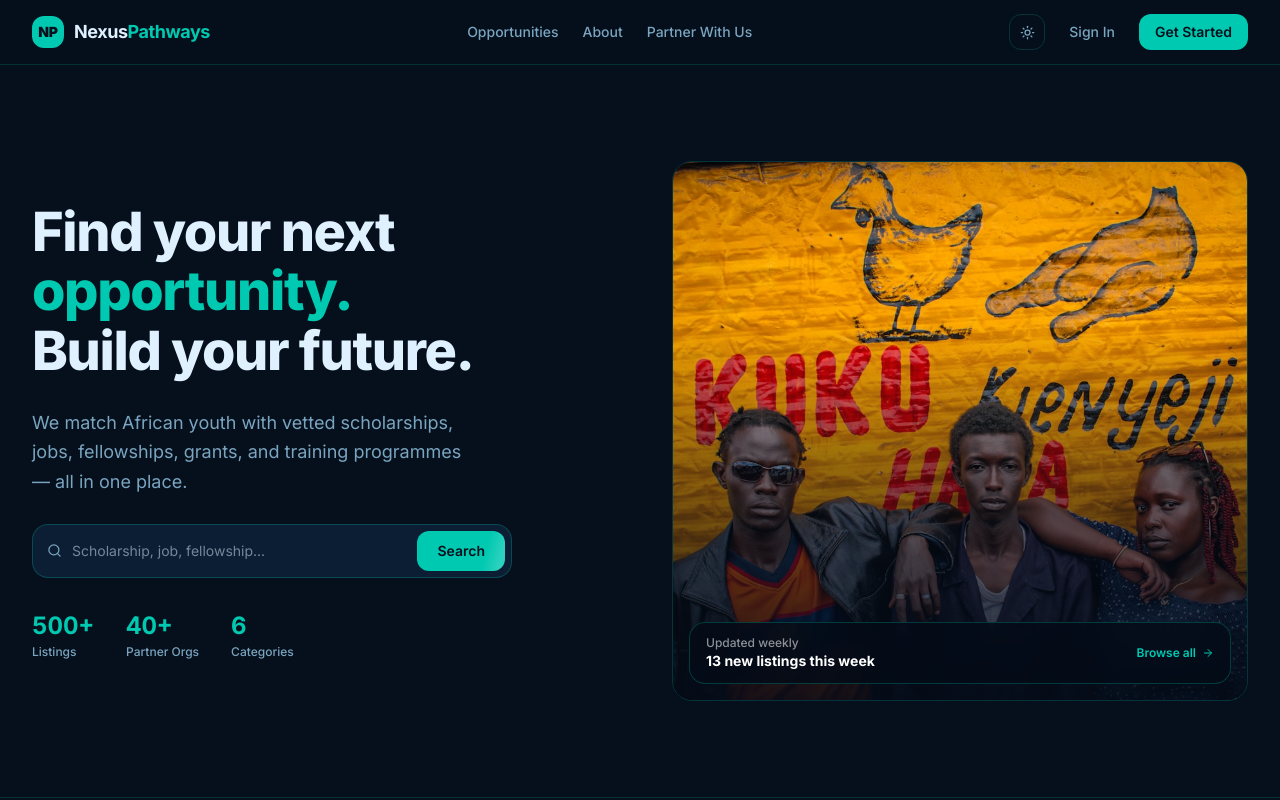
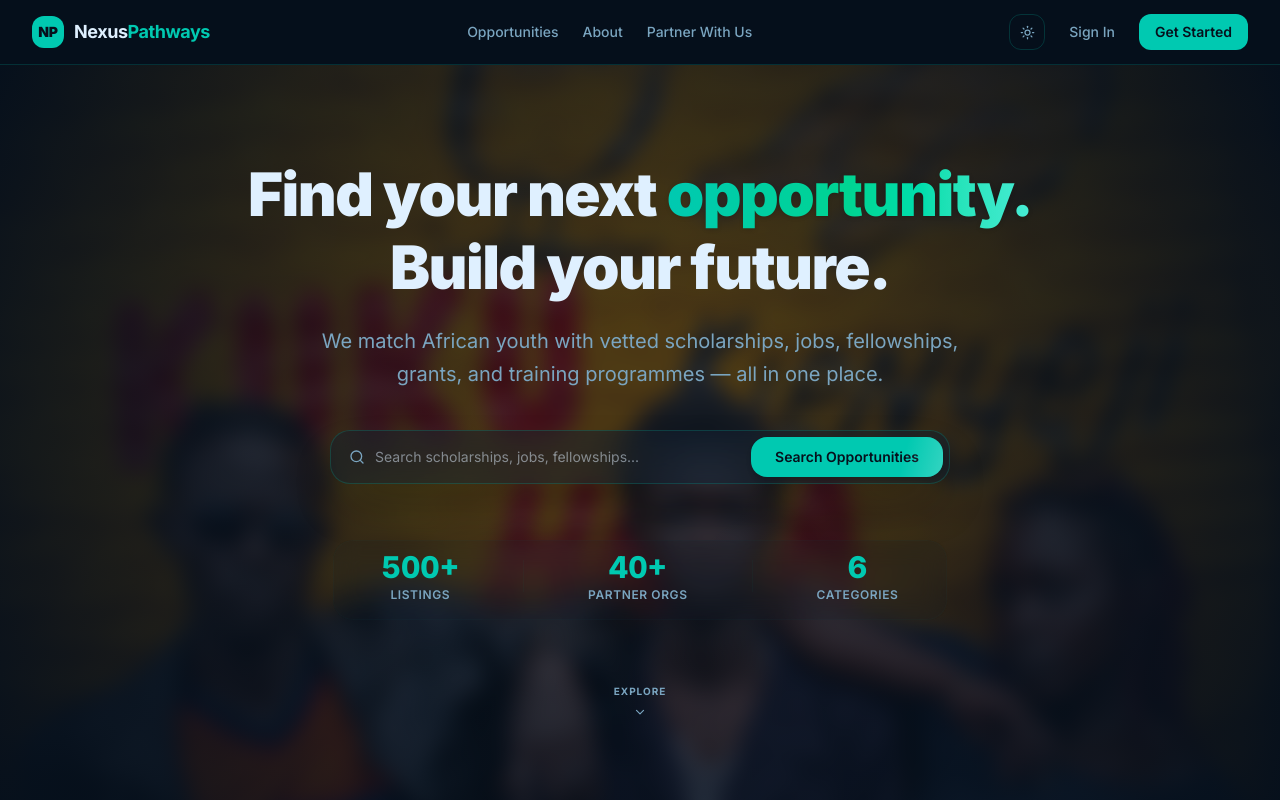
Before and after one commit to rennoxm/nexuspathways, a Next.js app: page / in a window 1280 px wide. Shown: the top 800 px of the page. Built offline with nearby package versions, Linux system fonts and the light colour scheme.

Commit message:
new hero

```diff
--- a/components/home/CategoryGrid.tsx
+++ b/components/home/CategoryGrid.tsx
@@ -48,7 +48,7 @@
   const { isLoggedIn } = useAuth();
 
   return (
-    <section className="w-full py-16" style={{ borderTop: "1px solid var(--border)" }}>
+    <section id="categories" className="w-full py-16" style={{ borderTop: "1px solid var(--border)" }}>
       <div className="max-w-7xl mx-auto px-4 sm:px-6 lg:px-8">
 
         {/* Header */}
--- a/components/home/Hero.tsx
+++ b/components/home/Hero.tsx
@@ -1,8 +1,7 @@
 "use client";
 
 import Image from "next/image";
-import Link from "next/link";
-import { Search, ArrowRight } from "lucide-react";
+import { Search, ChevronDown } from "lucide-react";
 import { useCountUp } from "@/hooks/useCountUp";
 
 // Individual animated stat — each gets its own scroll trigger + counter
@@ -10,14 +9,17 @@
   const { ref, count } = useCountUp({ target, duration: 1400 });
 
   return (
-    <div ref={(el) => { (ref as React.MutableRefObject<Element | null>).current = el; }} className="flex flex-col gap-0.5">
+    <div
+      ref={(el) => { (ref as React.MutableRefObject<Element | null>).current = el; }}
+      className="flex flex-col gap-0.5 items-center text-center animate-pulse-subtle"
+    >
       <span
-        className="text-2xl font-bold tabular-nums"
+        className="text-2xl sm:text-3xl font-extrabold tabular-nums"
         style={{ color: "var(--primary)" }}
       >
         {count}{suffix}
       </span>
-      <span className="text-xs font-medium" style={{ color: "var(--muted-foreground)" }}>
+      <span className="text-[10px] sm:text-xs font-semibold uppercase tracking-wider text-muted-foreground">
         {label}
       </span>
     </div>
@@ -26,137 +28,132 @@
 
 export function Hero() {
   return (
-    <section className="w-full">
-      <div className="max-w-7xl mx-auto px-4 sm:px-6 lg:px-8 py-16 lg:py-24">
-        <div className="grid grid-cols-1 lg:grid-cols-2 gap-12 lg:gap-16 items-center">
+    <section className="relative w-full min-h-[85vh] lg:min-h-[90vh] flex flex-col items-center justify-center overflow-hidden py-16 lg:py-24 border-b border-border/40 bg-background">
 
-          {/* ── Left: copy ── */}
-          <div className="flex flex-col gap-7">
+      {/* Background Image Container */}
+      <div className="absolute inset-0 z-0 overflow-hidden pointer-events-none select-none">
+        <Image
+          src="/photo-1747774999354-c24aabc57775.jpg"
+          alt="African youth background"
+          fill
+          priority
+          className="object-cover opacity-20 dark:opacity-30 filter blur-[10px] scale-[1.08] transition-all duration-700"
+        />
+        {/* Radial vignette fade for smooth bleeding into the background */}
+        <div
+          className="absolute inset-0"
+          style={{
+            background: "radial-gradient(circle at center, transparent 15%, var(--background) 100%)"
+          }}
+        />
+      </div>
 
-            {/* Line 1 of headline */}
-            <h1 className="text-4xl sm:text-5xl lg:text-[54px] font-extrabold leading-[1.1] tracking-tight text-foreground">
+      <div className="relative z-10 max-w-7xl mx-auto px-4 sm:px-6 lg:px-8 flex flex-col items-center text-center">
+
+        {/* Headline */}
+        <h1 className="text-4xl sm:text-5xl lg:text-6xl font-black leading-[1.12] tracking-tight max-w-4xl mb-6">
           <span
-                className="block anim-slide-up delay-0"
-                style={{ animationFillMode: "both", animationDuration: "0.65s", animationTimingFunction: "cubic-bezier(0.22,1,0.36,1)", animationName: "slideUp" }}
+            className="block anim-slide-up"
+            style={{
+              animationFillMode: "both",
+              animationDuration: "0.65s",
+              animationDelay: "100ms",
+              animationName: "slideUp"
+            }}
           >
             Find your next{" "}
-                <span style={{ color: "var(--primary)" }}>opportunity.</span>
+            <span className="bg-gradient-to-r from-[var(--primary)] via-emerald-400 to-teal-300 bg-clip-text text-transparent drop-shadow-sm">
+              opportunity.
+            </span>
           </span>
           <span
-                className="block anim-slide-up"
-                style={{ animationFillMode: "both", animationDuration: "0.65s", animationDelay: "110ms", animationTimingFunction: "cubic-bezier(0.22,1,0.36,1)", animationName: "slideUp" }}
+            className="block anim-slide-up mt-1.5"
+            style={{
+              animationFillMode: "both",
+              animationDuration: "0.65s",
+              animationDelay: "180ms",
+              animationName: "slideUp"
+            }}
           >
             Build your future.
           </span>
         </h1>
 
-            {/* Sub */}
+        {/* Sub-text */}
         <p
-              className="text-base sm:text-lg leading-relaxed max-w-md anim-slide-up"
+          className="text-base sm:text-lg lg:text-xl leading-relaxed max-w-2xl text-muted-foreground mb-10 anim-slide-up"
           style={{
-                color: "var(--muted-foreground)",
             animationFillMode: "both",
             animationDuration: "0.65s",
-                animationDelay: "220ms",
-                animationTimingFunction: "cubic-bezier(0.22,1,0.36,1)",
+            animationDelay: "260ms",
             animationName: "slideUp",
           }}
         >
           We match African youth with vetted scholarships, jobs, fellowships, grants, and training programmes — all in one place.
         </p>
 
-            {/* Search bar */}
+        {/* Centered Search Bar */}
         <form
           action="/opportunities"
           method="GET"
-              className="flex items-center gap-2 p-1.5 rounded-xl border bg-surface w-full max-w-[480px] anim-slide-up"
+          className="flex flex-col sm:flex-row items-center gap-2 p-1.5 rounded-2xl border bg-surface/40 backdrop-blur-xl w-full max-w-[620px] mb-14 shadow-2xl anim-slide-up hover:border-[var(--primary)]/45 transition-all duration-300"
           style={{
-                borderColor: "rgba(0,201,177,0.25)",
+            borderColor: "rgba(0, 201, 177, 0.2)",
             animationFillMode: "both",
             animationDuration: "0.65s",
-                animationDelay: "310ms",
-                animationTimingFunction: "cubic-bezier(0.22,1,0.36,1)",
+            animationDelay: "340ms",
             animationName: "slideUp",
           }}
         >
-              <div className="flex items-center gap-2.5 flex-1 px-2">
-                <Search size={15} style={{ color: "var(--muted-foreground)" }} className="shrink-0" />
+          <div className="flex items-center gap-2.5 w-full px-3 py-1.5 sm:py-0">
+            <Search size={16} className="text-muted-foreground shrink-0" />
             <input
               type="text"
               name="q"
-                  placeholder="Scholarship, job, fellowship..."
-                  className="flex-1 bg-transparent text-sm outline-none"
+              placeholder="Search scholarships, jobs, fellowships..."
+              className="flex-1 bg-transparent text-sm outline-none w-full"
               style={{ color: "var(--foreground)" }}
             />
           </div>
           <button
             type="submit"
-                className="btn-primary btn-shimmer text-sm px-5 py-2.5 rounded-lg shrink-0"
+            className="btn-primary btn-shimmer text-sm px-6 py-2.5 rounded-xl shrink-0 w-full sm:w-auto shadow-md cursor-pointer"
           >
-                Search
+            Search Opportunities
           </button>
         </form>
 
-            {/* Stats — each runs its own counter */}
+        {/* Centered Stats */}
         <div
-              className="flex items-center gap-8 pt-1 anim-slide-up"
+          className="flex flex-wrap items-center justify-center gap-8 sm:gap-12 md:gap-16 pt-2 mb-16 anim-slide-up border border-border/10 bg-surface/10 backdrop-blur-md px-8 sm:px-12 py-4 rounded-2xl"
           style={{
             animationFillMode: "both",
             animationDuration: "0.55s",
-                animationDelay: "400ms",
-                animationTimingFunction: "cubic-bezier(0.22,1,0.36,1)",
+            animationDelay: "420ms",
             animationName: "slideUp",
           }}
         >
           <AnimatedStat target={500} suffix="+" label="Listings" />
+          <div className="hidden sm:block w-px h-8 bg-border/20" />
           <AnimatedStat target={40} suffix="+" label="Partner Orgs" />
+          <div className="hidden sm:block w-px h-8 bg-border/20" />
           <AnimatedStat target={6} label="Categories" />
         </div>
+
+        {/* Scroll Indicator */}
+        <div
+          className="animate-bounce flex flex-col items-center gap-1.5 cursor-pointer text-muted-foreground hover:text-foreground transition-colors duration-200 mt-2 select-none"
+          onClick={() => {
+            const nextSec = document.getElementById("categories");
+            if (nextSec) {
+              nextSec.scrollIntoView({ behavior: "smooth" });
+            }
+          }}
+        >
+          <span className="text-[10px] font-bold tracking-widest uppercase">Explore</span>
+          <ChevronDown size={14} />
         </div>
 
-          {/* ── Right: image ── */}
-          <div
-            className="relative w-full aspect-[4/5] max-h-[540px] rounded-2xl overflow-hidden anim-hero-breathe"
-            style={{ border: "1px solid rgba(0,201,177,0.2)" }}
-          >
-            <Image
-              src="/photo-1747774999354-c24aabc57775.jpg"
-              alt="Three young Africans"
-              fill
-              className="object-cover object-top"
-              priority
-            />
-            {/* Gradient overlay */}
-            <div className="absolute inset-0" style={{ background: "linear-gradient(to top, rgba(4,12,24,0.92) 0%, rgba(4,12,24,0.4) 45%, transparent 70%)" }} />
-
-            {/* Floating card — springs up */}
-            <div
-              className="absolute bottom-4 left-4 right-4 flex items-center justify-between px-4 py-3 rounded-xl anim-float-up"
-              style={{
-                background: "rgba(4, 12, 24, 0.82)",
-                backdropFilter: "blur(10px)",
-                border: "1px solid rgba(0,201,177,0.25)",
-              }}
-            >
-              <div>
-                <p className="text-xs font-medium" style={{ color: "rgba(255,255,255,0.55)" }}>
-                  Updated weekly
-                </p>
-                <p className="text-sm font-bold" style={{ color: "#ffffff" }}>
-                  13 new listings this week
-                </p>
-              </div>
-              <Link
-                href="/opportunities"
-                className="inline-flex items-center gap-1.5 text-xs font-semibold shrink-0 ml-4"
-                style={{ color: "var(--primary)" }}
-              >
-                Browse all <ArrowRight size={12} />
-              </Link>
-            </div>
-          </div>
-
-        </div>
       </div>
     </section>
   );
```
Lines whose indentation alone changed are shown as unchanged.
